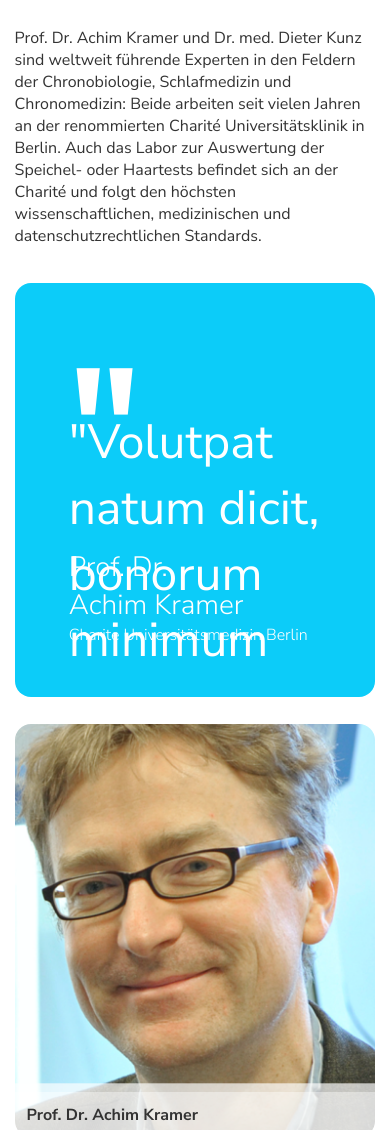
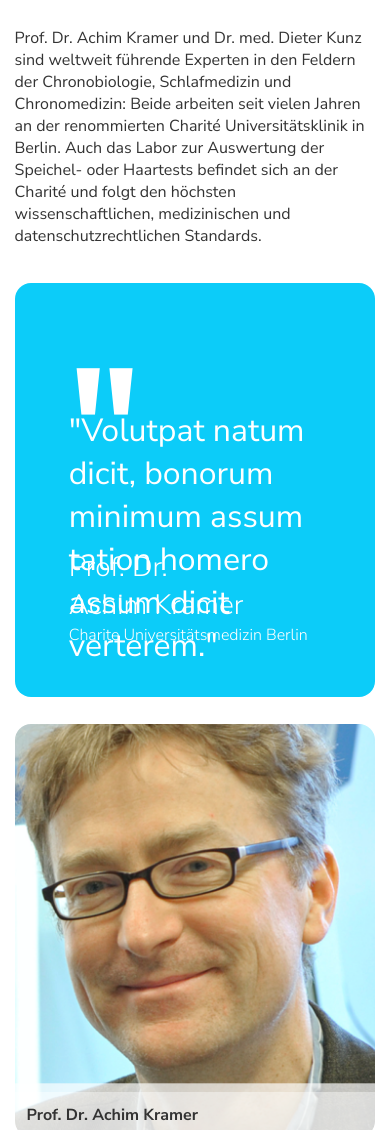
Before and after one commit to ercanmemis/bodyclock, a website: page index.html in a window 390 px wide. Shown: the part 5750-6880 px from the top of the page. Drawn offline with Linux system fonts and the light colour scheme.

Commit message:
Responsive Phone

```diff
--- a/sass/main.scss
+++ b/sass/main.scss
@@ -1083,6 +1083,10 @@ body {
         padding: 35% 15% 3rem 15%;
         font-size: 6rem;
       }
+
+      @include respond(phone) {
+        font-size: 4rem;
+      }
     }
   }
   &__bottom {
```
Also changed, not shown: css/style.css.
